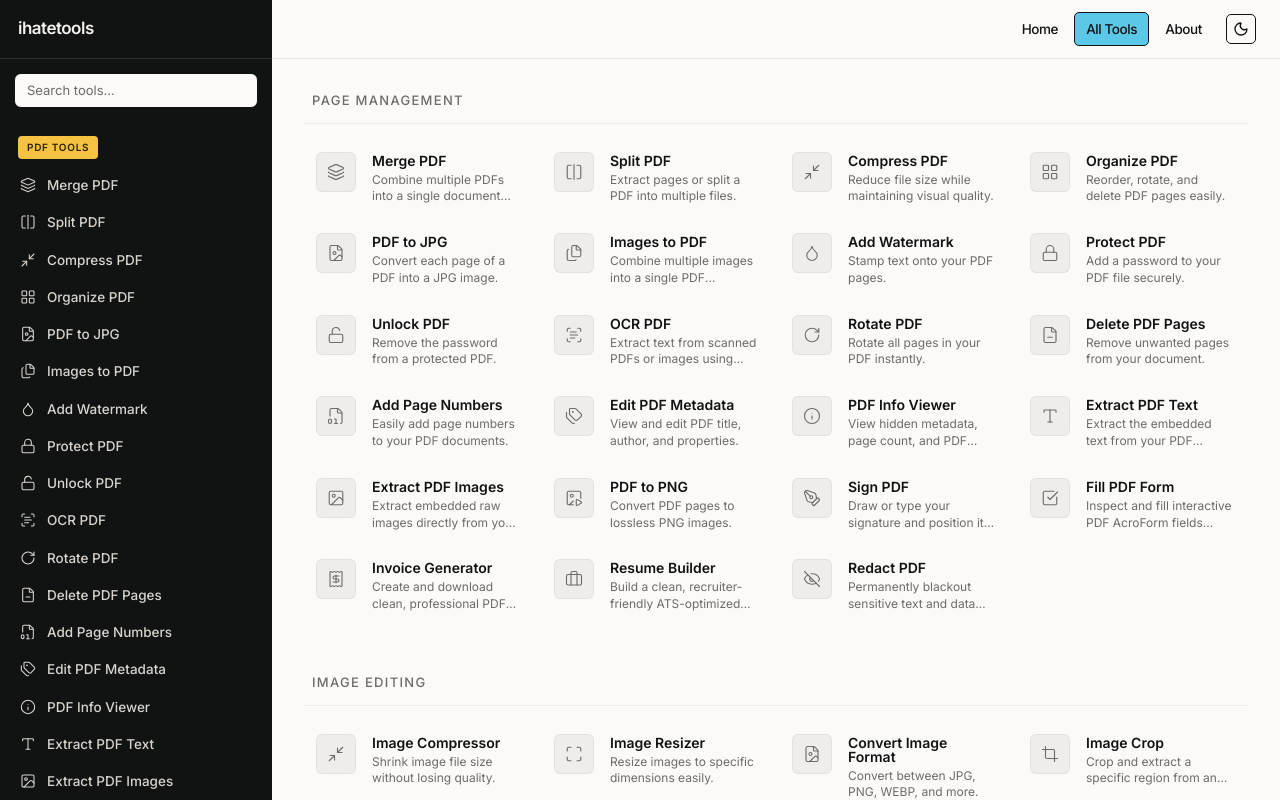
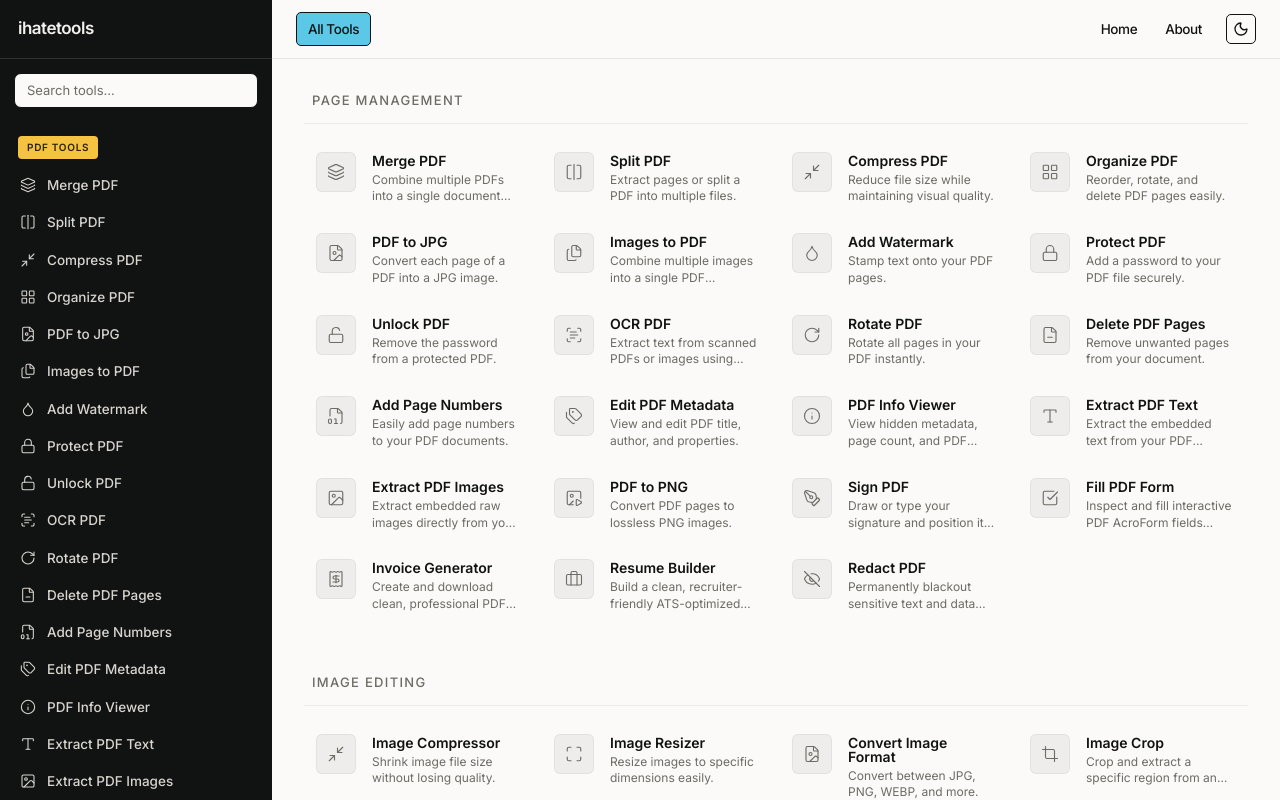
Before and after one commit to Sujithkrys/ihatetools, a Next.js app: page /tools in a window 1280 px wide. Shown: the top 800 px of the page. Built offline with nearby package versions, Linux system fonts and the light colour scheme.

Commit message:
Separate All Tools nav item to the left

```diff
--- a/src/components/NavBar.tsx
+++ b/src/components/NavBar.tsx
@@ -23,9 +23,29 @@ export function NavBar({}: NavBarProps = {}) {
   return (
     <header className="site-header border-b border-ink/[0.08] bg-bg sticky top-0 z-40">
       {!isToolsSection && <Ruler />}
-      <div className="nav-in">
-          <nav className="nav-links ml-auto flex items-center gap-[4px]">
-            {links.map((link) => {
+      <div className="nav-in flex justify-between w-full">
+          <nav className="nav-links flex items-center gap-[4px]">
+            {links.filter(l => l.href === "/tools").map((link) => {
+              const isActive = pathname === link.href ||
+                (link.href === "/tools" && pathname.startsWith("/tools"));
+              return (
+                <Link
+                  key={link.href}
+                  href={link.href}
+                  className={`px-[11px] py-[6px] rounded-[5px] text-[13.5px] transition-colors whitespace-nowrap ${
+                    isActive
+                      ? "bg-cyan border-[1.5px] border-ink text-[#111212] font-medium"
+                      : "border-transparent text-ink hover:border-ink border-[1.5px]"
+                  }`}
+                >
+                  {link.label}
+                </Link>
+              );
+            })}
+          </nav>
+
+          <nav className="nav-links flex items-center gap-[4px]">
+            {links.filter(l => l.href !== "/tools").map((link) => {
               const isActive = pathname === link.href ||
                 (link.href === "/tools" && pathname.startsWith("/tools"));
               return (
```
